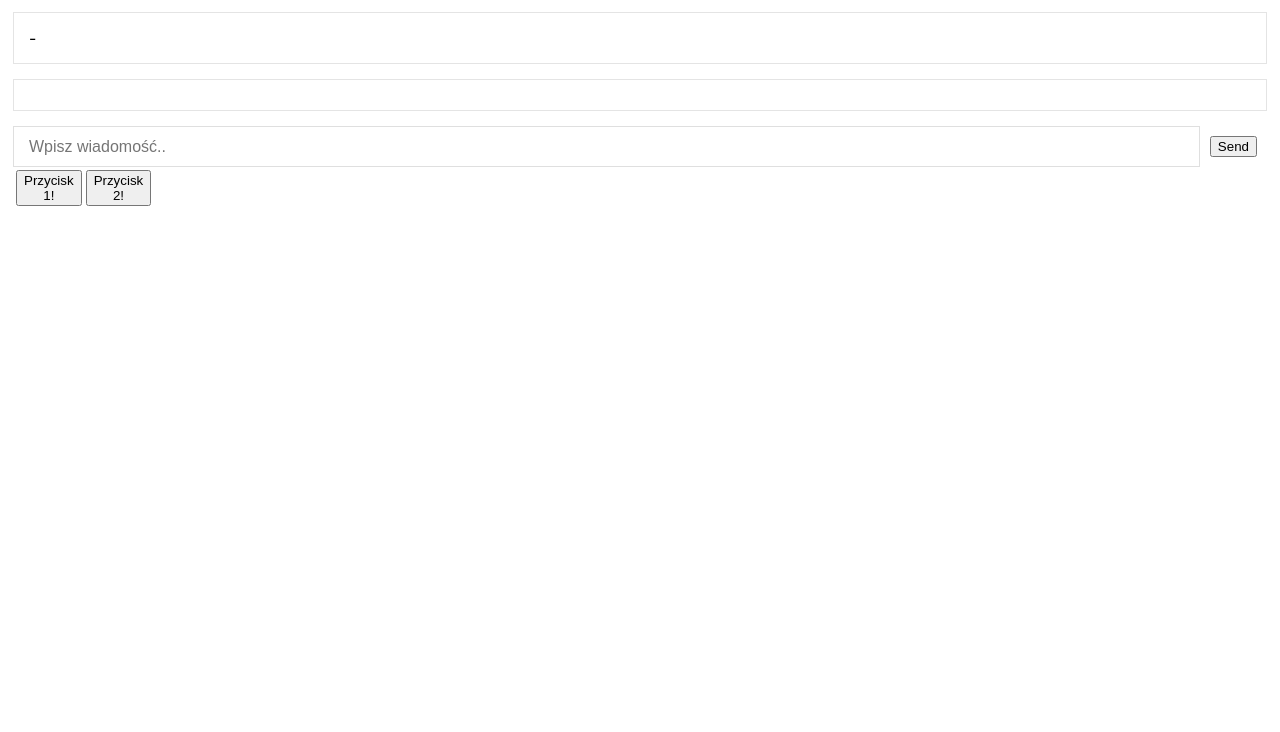
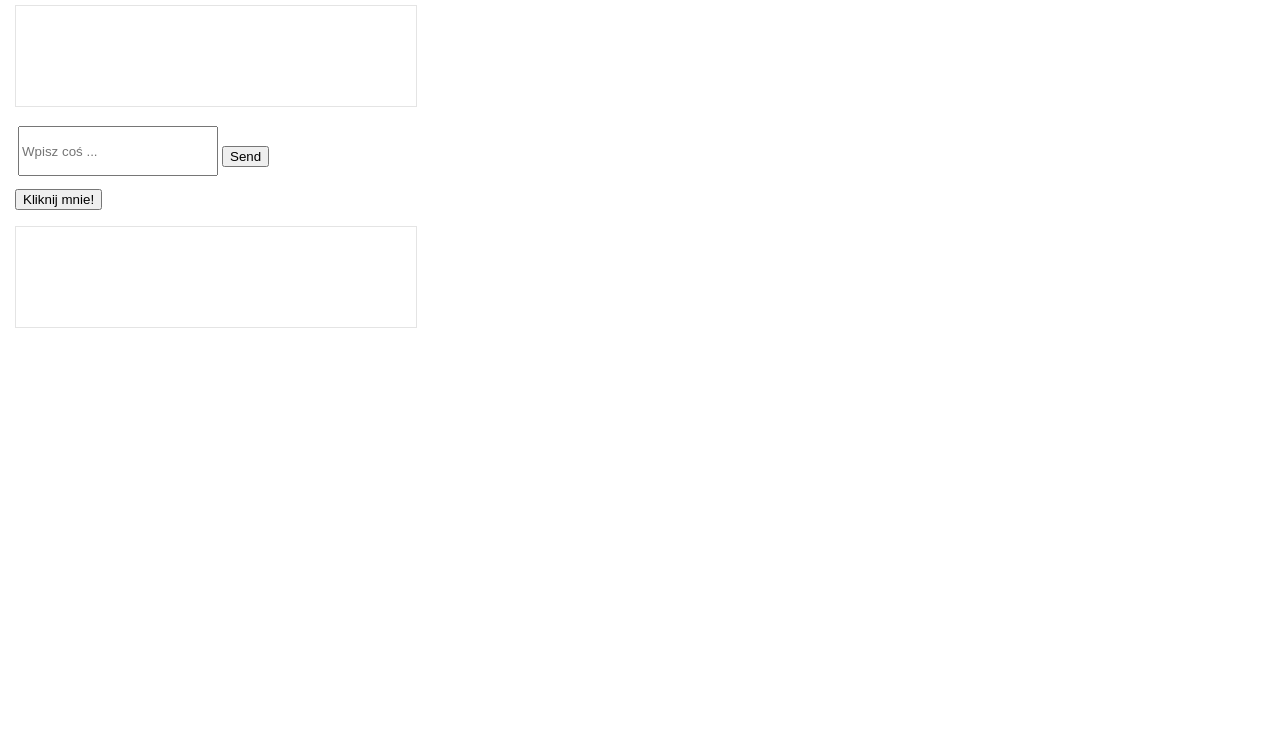
Before and after one commit to Rad1618/ababwa, a plain HTML site: page index.html in a window 1280 px wide. Shown: the part 68-800 px from the top of the page. Drawn offline with Linux system fonts and the light colour scheme.

Commit message:
Update index.html

```diff
--- a/index.html
+++ b/index.html
@@ -1,67 +1,38 @@
-<!DOCTYPE html>
 <html>
 <head>
-  <script type='text/javascript' src='https://cdn.scaledrone.com/scaledrone.min.js'></script>
-  <!--<script type='text/javascript' src='http://0.0.0.0:8080/scaledrone.js'></script>-->
-  <meta charset="utf-8">
-  <meta name="viewport" content="width=device-width">
+    <meta charset="utf-8" />
+    <title>Plac Budowy</title>
     <style>
-      body {
-      box-sizing: border-box;
+        body
+        {
+            padding: 15px;
             margin: 0;
-      padding: 13px;
-      display: flex;
-      flex-direction: column;
-      max-height: 100vh;
-      font-family: -apple-system, BlinkMacSystemFont, sans-serif;
+            margin-bottom: 25px;
         }
-
-    .members-count,
-    .fractions-list,
-    .messages {
+        .chat
+        {
             border: 1px solid #e4e4e4;
-      padding: 15px;
-      margin-bottom: 15px;
-    }
-
-    .messages {
-      flex-shrink: 1;
+            width: 400px;
+            min-height: 100px;
+            max-height: 100px;
             overflow: auto;
         }
-
-    .message {
+        .messages
+        {
+            margin-bottom: 10px;
+            height: 50px;
+            width: 200px;
+        }
+        .message
+        {
             padding: 5px 0;
         }
-
-    .member {
-      padding: 5px 0;
-      padding-right: 10px;
-      position: relative;
+        .text_element
+        {
+            margin-left: 10px;
         }
-
-    .message .member {
-      display: inline-block;
-    }
-
-
-
-    .message-form {
-      display: flex;
-      flex-shrink: 0;
-    }
-
-    .message-form__input {
-      flex-grow: 1;
-      border: 1px solid #dfdfdf;
-      padding: 10px 15px;
-      font-size: 16px;
-    }
-
-    .message-form__button {
-      margin: 10px;
-    }
-
-    .button {
+        .button
+        {
             border-radius: 10px;
             border: 1px solid #4e6096;
             width: 200px;
@@ -75,29 +46,18 @@
             text-shadow: 0px 1px 0px #283966;
             margin: 8px;
         }
-
-    .button:active {
-      position: relative;
-      top: 1px;
-    }
-
     </style>
 </head>
 <body>
-  <div class="members-count">-</div>
-  <div class="fractions-list">-</div>
-  <div class="messages"></div>
-  <form class="message-form" onsubmit="return false;">
-    <input class="message-form__input" placeholder="Wpisz wiadomość.." type="text"/>
-    <input class="message-form__button" value="Send" type="button"/>
-  </form>
-
+    <h1>Test HTML</h1>
+    <p class="chat" id="message_window"></p>
     <table style="width: 0px">
         <tr>
-      <td><button type="button" id="button1">Przycisk 1!</button></td>
-      <td><button type="button" id="button2">Przycisk 2!</button></td>
+            <td><input class="messages" id="message_form" placeholder="Wpisz coś ..." type="text" /></td>
+            <td><button type="button" id="button_send">Send</button></td>
         </tr>
     </table>
-
+    <button type="button" id="button1">Kliknij mnie!</button>
+    <p class="chat" id="users_info"></p>
 </body>
 </html>
```
Lines whose indentation alone changed are shown as unchanged.
